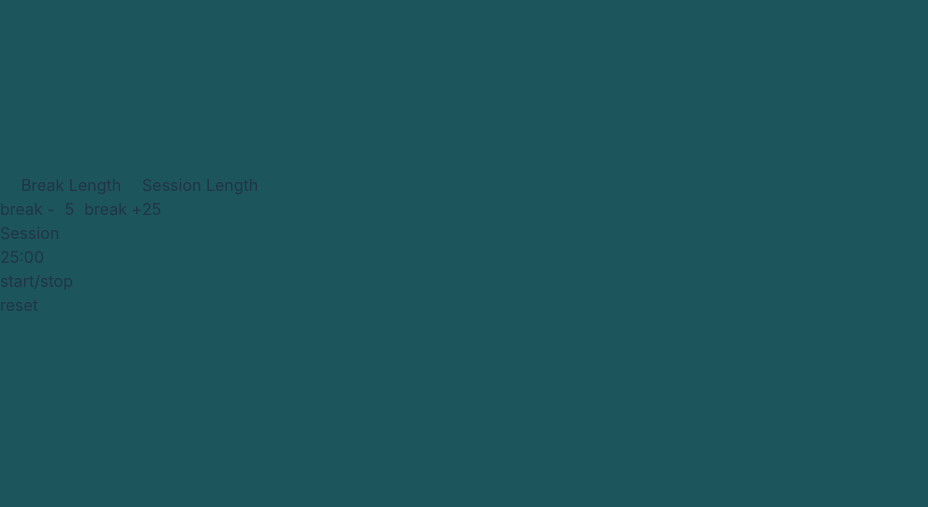
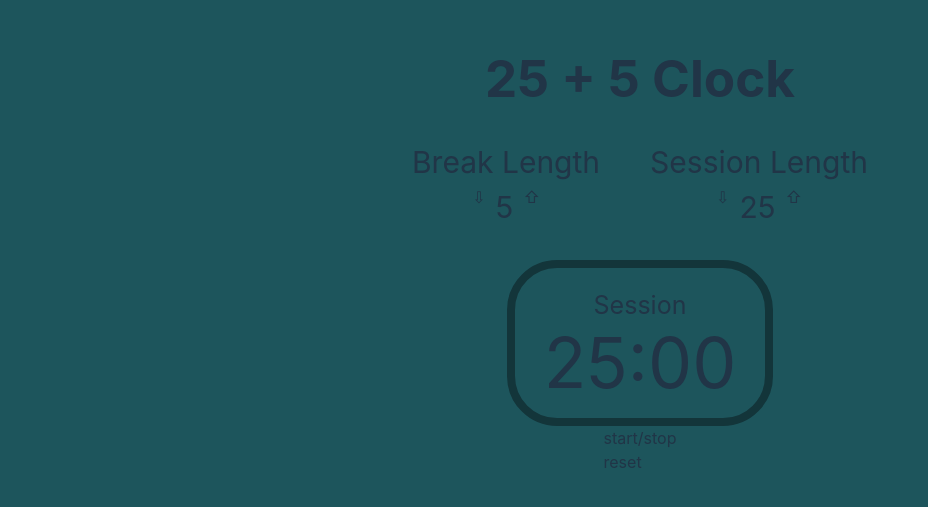
Before and after one commit to kevmhughes/25-5-clock, a React (Vite) app: page / in a window 1280 px wide. Shown: the part 155-662 px from the top of the page, without its empty margins (0-928 px from the left). Built offline with nearby package versions, Linux system fonts and the light colour scheme.

Commit message:
Add code required until User Story 18, and update styling

```diff
--- a/src/App.css
+++ b/src/App.css
@@ -1,8 +1,26 @@
 body {
   background-color: #1d555c;
+  display: flex;
+  place-items: center;
+  min-width: 320px;
+  min-height: 100vh;
+  justify-content: center;
+}
+.app-container {
+  display: flex;
+    flex-direction: column;
+    align-items: center;
 }
 .break-and-session-length-container {
- display:flex;
+  display: flex;
+  gap: 50px;
+  margin-bottom: 30px;
+}
+.break-length-labels {
+  font-size: 30px;
+}
+.break-length-numbers {
+  font-size: 30px;
 }
 .break-inner-container {
   display: flex;
@@ -13,3 +31,30 @@ body {
   flex-direction: column;
   align-items: center;
 }
+.session-inner-container {
+  display: flex;
+  gap: 10px;
+}
+.session-outer-container {
+  display: flex;
+  flex-direction: column;
+  align-items: center;
+}
+.clock-container {
+  border: 8px solid #13353A;
+    width: 250px;
+    height: 150px;
+    border-radius: 50px;
+    display: flex;
+    flex-direction: column;
+    align-items: center;
+    justify-content: center;
+}
+.timer-label {
+  font-size: 25px;
+  margin-top: 15px;
+}
+.time-left {
+  font-size: 70px;
+  margin-top: -15px;
+}
--- a/src/App.jsx
+++ b/src/App.jsx
@@ -3,70 +3,102 @@ import "./App.css";
 
 function App() {
   const [breakLength, setBreakLength] = useState(5);
-  const [sessionLength, setSessionLength] = useState(25)
-  const [timeLeftMinutes, setTimeLeftMinutes] = useState(25)
-  const [timeLeftSeconds, setTimeLeftSeconds] = useState(60)
+  const [sessionLength, setSessionLength] = useState(25);
+  const [timeLeftMinutes, setTimeLeftMinutes] = useState(25);
+  const [timeLeftSeconds, setTimeLeftSeconds] = useState(60);
 
   let timerSeconds;
   if (timeLeftSeconds == 60) {
-    timerSeconds = "00"
+    timerSeconds = "00";
   } else if (timeLeftSeconds < 60) {
-    timerSeconds = timeLeftSeconds
+    timerSeconds = timeLeftSeconds;
   }
 
-
   const handleStartStop = () => {
-    console.log("start_stop")
-  }
+    console.log("start_stop");
+  };
 
   const handleReset = () => {
-    console.log("reset")
+    console.log("reset");
     // timer should be stopped
-    setBreakLength(5)
-    setSessionLength(25)
-  }
+    setBreakLength(5);
+    setSessionLength(25);
+  };
 
   const handleBreakDecrement = () => {
-    setBreakLength(breakLength - 1)
+    setBreakLength(breakLength - 1);
     if (breakLength == 0) {
-      setBreakLength(0)
+      setBreakLength(0);
     }
-  }
+  };
 
   const handleBreakIncrement = () => {
-    setBreakLength(breakLength + 1)
+    setBreakLength(breakLength + 1);
+    if (breakLength == 60) {
+      setBreakLength(60);
     }
+  };
+
+  const handleSessionDecrement = () => {
+    setSessionLength(sessionLength - 1);
+    if (sessionLength == 0) {
+      setSessionLength(0);
+    }
+  };
+
+  const handleSessionIncrement = () => {
+    setSessionLength(sessionLength + 1);
+    if (sessionLength == 60) {
+      setSessionLength(60);
+    }
+  };
 
   return (
     <>
-      <div>
+      <div className="app-container">
+        <h1>25 + 5 Clock</h1>
         <div className="break-and-session-length-container">
           <div className="break-outer-container">
-        <div id="break-label">Break Length</div>
+            <div id="break-label" className="break-length-labels">Break Length</div>
             <div className="break-inner-container">
-        <div onClick={handleBreakDecrement} id="break-decrement">break -</div>
-        <div id="break-length">{breakLength}</div>
-        <div onClick={handleBreakIncrement} id="break-increment">break +</div>
+              <div onClick={handleBreakDecrement} id="break-decrement">
+              &#8681;
+              </div>
+              <div id="break-length" className="break-length-numbers">{breakLength}</div>
+              <div onClick={handleBreakIncrement} id="break-increment">
+              &#8679;
               </div>
             </div>
+          </div>
+          <div className="session-outer-container">
+            <div id="session-label" className="break-length-labels">Session Length</div>
             <div>
-        <div id="session-label">Session Length</div>
-        <div>
-        <div onClick={""} id="session-decrement"></div>
-        <div id="session-length">{sessionLength}</div>
-        <div onClick={""} id="session-increment"></div>
+              <di className="session-inner-container">
+                <div onClick={handleSessionDecrement} id="session-decrement">
+                &#8681;
+                </div>
+                <div id="session-length" className="break-length-numbers">{sessionLength}</div>
+                <div onClick={handleSessionIncrement} id="session-increment">
+                &#8679;
+                </div>
+              </di>
             </div>
           </div>
         </div>
 
-
-        <div>
-          <div id="timer-label">Session</div>
-          <div id="time-left">{timeLeftMinutes}:{timerSeconds}</div>
+        <div className="clock-container">
+          <div id="timer-label" className="timer-label">Session</div>
+          <div id="time-left" className="time-left">
+            {timeLeftMinutes}:{timerSeconds}
+          </div>
         </div>
         <div>
-          <div id="start_stop" onClick={handleStartStop}>start/stop</div>
-          <div id="reset" onClick={handleReset}>reset</div>
+          <div id="start_stop" onClick={handleStartStop}>
+            start/stop
+          </div>
+          <div id="reset" onClick={handleReset}>
+            reset
+          </div>
           <div></div>
         </div>
       </div>
```
Lines whose indentation alone changed are shown as unchanged.
